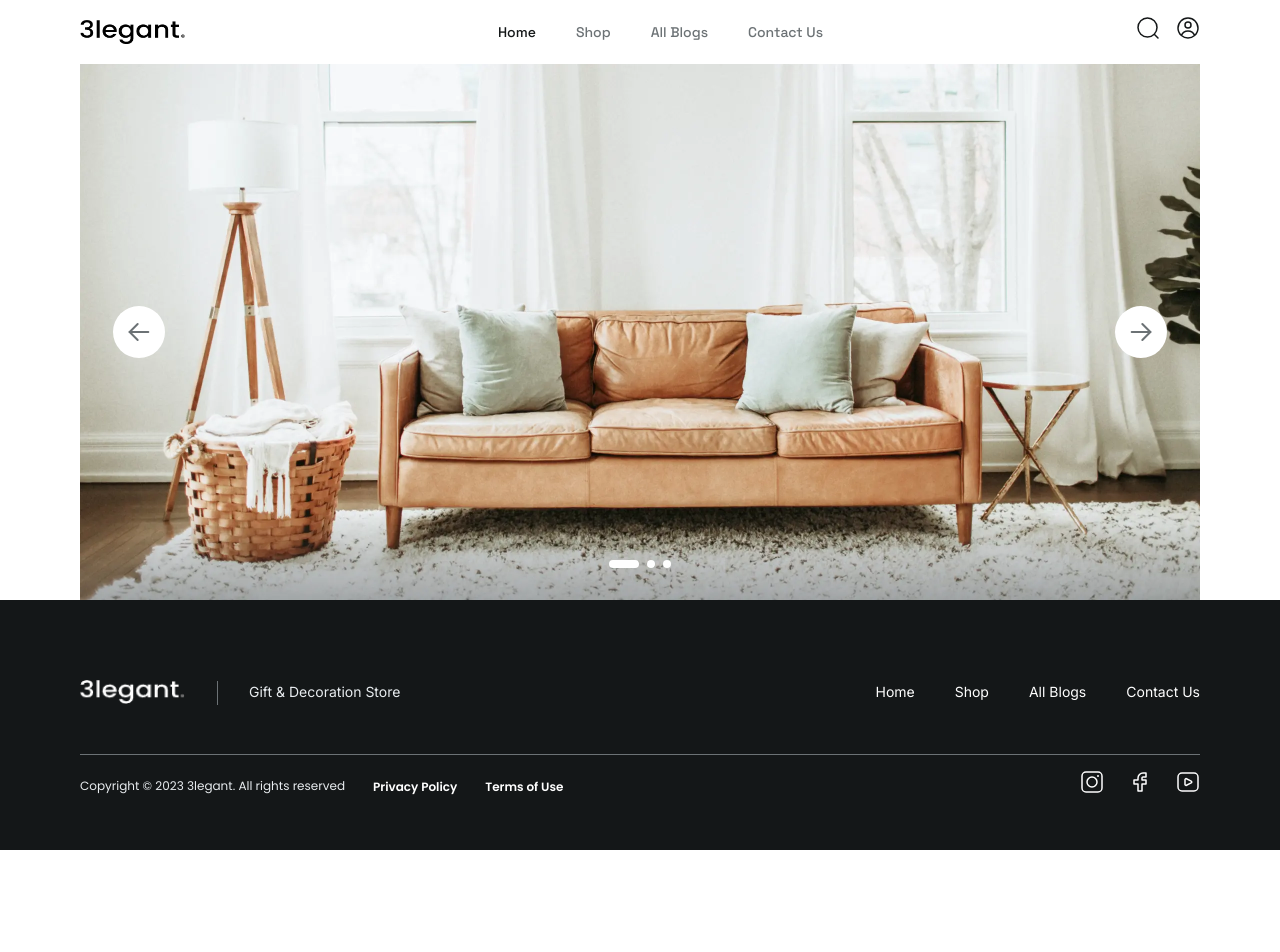
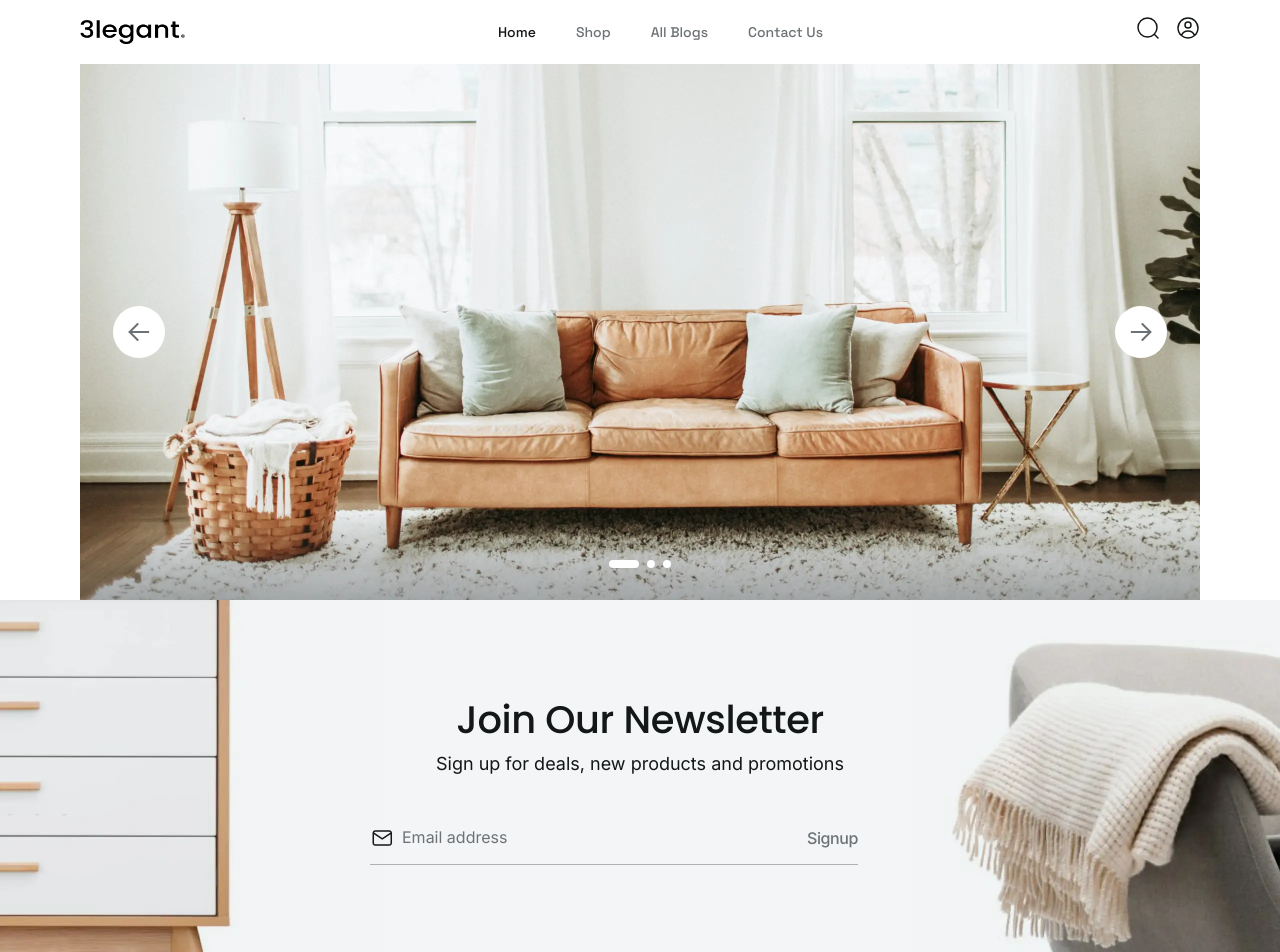
Before and after one commit to Igorlialko/ElegantNext14, a Next.js app: page / in a window 1280 px wide. Shown: the top 952 px of the page. Before the commit the page ends 850 px from the top, so only its background shows below. Built offline with nearby package versions, Linux system fonts and the light colour scheme.

Commit message:
added component Newsletter

```diff
--- /dev/null
+++ b/src/app/_components/Newsletter/Newsletter.tsx
@@ -0,0 +1,26 @@
+import s from './newsletter.module.scss';
+import Email from '@/app/_icons/Email';
+import H4 from '@/app/_components/typography/H4/H4';
+
+export default function Newsletter() {
+  return (
+    <section className={s.newsletter}>
+      <img src='/images/newsLetter/homeNewsletter.webp' alt='Newsletter' />
+      <div className='_container'>
+        <div className={s.newsletter__block}>
+          <div className={s.newsletter__block_header}>
+            <H4>Join Our Newsletter</H4>
+            <p>Sign up for deals, new products and promotions</p>
+          </div>
+          <div className={s.newsletter__block_form}>
+            <form action=''>
+              <Email />
+              <input type='email' placeholder='Email address' />
+              <button>Signup</button>
+            </form>
+          </div>
+        </div>
+      </div>
+    </section>
+  );
+}
--- /dev/null
+++ b/src/app/_components/Newsletter/newsletter.module.scss
@@ -0,0 +1,72 @@
+.newsletter {
+  position: relative;
+  height: 360px;
+  padding: 101px 0 93px 0;
+  @media (max-width: 576px) {
+    padding: 95px 0;
+  }
+  > img {
+    position: absolute;
+    top: 0;
+    left: 0;
+    width: 100%;
+    height: 100%;
+    object-fit: cover;
+    z-index: -1;
+  }
+
+  &__block {
+    max-width: 540px;
+    margin: 0 auto;
+    text-align: center;
+
+    &_header {
+      margin-bottom: 32px;
+
+      h4 {
+        margin-bottom: 8px;
+      }
+
+      p {
+        font-size: clamp(14px, 3vw, 18px);
+        font-weight: 400;
+        line-height: clamp(22px, 3vw, 33px);
+      }
+    }
+
+    &_form {
+      form {
+        max-width: 488px;
+        width: 100%;
+        display: flex;
+        align-items: center;
+        justify-content: center;
+        gap: 8px;
+        padding: 12px 0;
+        border-bottom: 1px solid var(--neutral-0450);
+        input {
+          flex: 1;
+          background: transparent;
+          color: var(--text-main);
+          &:focus::placeholder {
+            color: transparent;
+          }
+          &::placeholder {
+            color: var(--neutral-04100);
+          }
+        }
+        button {
+          color: var(--neutral-04100);
+          font-size: 16px;
+          font-weight: 500;
+          line-height: 28px;
+          letter-spacing: -0.4px;
+          transition: color 0.3s ease;
+          &:hover {
+            color: var(--text-main);
+          }
+        }
+      }
+    }
+  }
+}
--- /dev/null
+++ b/src/app/_components/typography/H4/H4.tsx
@@ -0,0 +1,5 @@
+import s from './h4.module.scss';
+
+export default function H4({ children }: { children: string }) {
+  return <h4 className={s.h4}>{children}</h4>;
+}
--- /dev/null
+++ b/src/app/_components/typography/H4/h4.module.scss
@@ -0,0 +1,10 @@
+.h4 {
+  font-family: var(--fontFamilyPoppins);
+  font-size: clamp(28px, 3vw, 40px);
+  font-weight: 500;
+  line-height: clamp(34px, 3vw, 44px);
+  letter-spacing: -0.4px;
+  @media (max-width: 576px) {
+    letter-spacing: -0.6px;
+  }
+}
--- /dev/null
+++ b/src/app/_icons/Email.tsx
@@ -0,0 +1,11 @@
+const Email = () => (
+  <svg width='24' height='24' viewBox='0 0 24 24' fill='none' xmlns='http://www.w3.org/2000/svg'>
+    <path
+      fillRule='evenodd'
+      clipRule='evenodd'
+      d='M4.07667 6.53075C4.23291 6.01858 4.70918 5.646 5.27246 5.646H19.2725C19.8358 5.646 20.312 6.01858 20.4683 6.53075L12.2725 11.9946L4.07667 6.53075ZM2.5225 6.88226C2.52236 6.89026 2.52235 6.89826 2.52246 6.90625V16.896C2.52246 18.4148 3.75368 19.646 5.27246 19.646H19.2725C20.7912 19.646 22.0225 18.4148 22.0225 16.896V6.90622M20.5225 8.29738V16.896C20.5225 17.5864 19.9628 18.146 19.2725 18.146H5.27246C4.58211 18.146 4.02246 17.5864 4.02246 16.896V8.29738L11.8564 13.52C12.1084 13.688 12.4366 13.688 12.6885 13.52L20.5225 8.29738ZM22.0224 6.88229C22.015 5.36981 20.7867 4.146 19.2725 4.146H5.27246C3.75826 4.146 2.52989 5.3698 2.5225 6.88226'
+      fill='#141718'
+    />
+  </svg>
+);
+export default Email;
--- a/src/app/_styles/vars.scss
+++ b/src/app/_styles/vars.scss
@@ -18,4 +18,5 @@
   --neutral-07100-shadow: #14171860;
   --neutral-03100: #e8ecef;
   --neutral-01100: #fefefe;
+  --neutral-0450: rgba(108, 114, 117, 0.5);
 }
--- a/src/app/page.tsx
+++ b/src/app/page.tsx
@@ -1,9 +1,11 @@
 import MainSlider from '@/app/_components/MainSlider/MainSlider';
+import Newsletter from '@/app/_components/Newsletter/Newsletter';
 
 export default function Home() {
   return (
     <main>
       <MainSlider />
+      <Newsletter />
     </main>
   );
 }
```
Also changed, not shown: public/images/newsLetter/homeNewsletter.webp (added).
